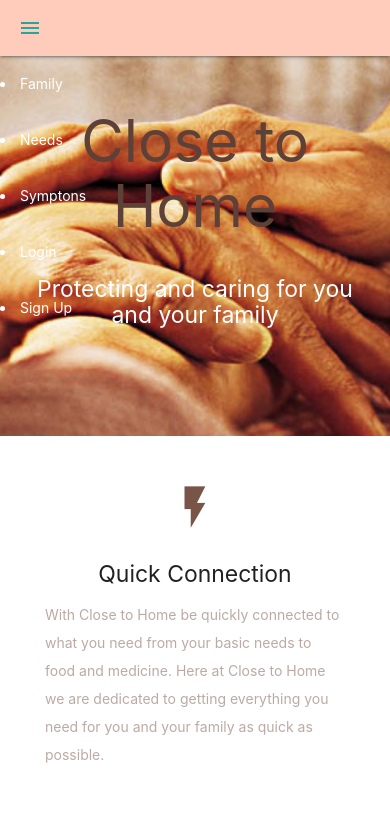
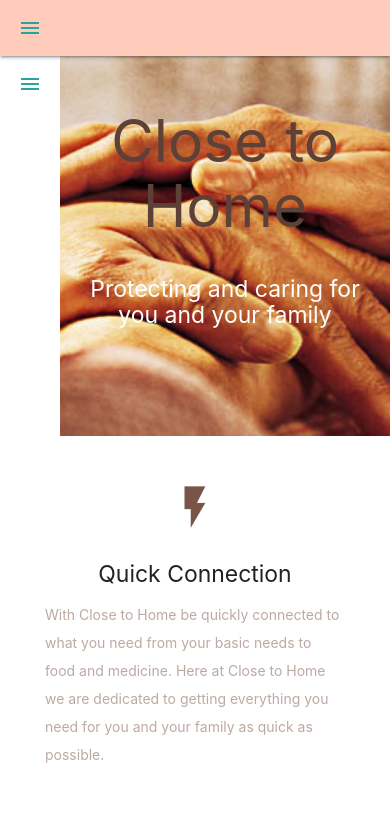
Before and after one commit to rmcmahon91/helpinghand, a website: page public/index.html in a window 390 px wide. Shown: the top 813 px of the page. Drawn offline with nearby package versions, Linux system fonts and the light colour scheme.

Commit message:
new upload

```diff
--- a/public/index.html
+++ b/public/index.html
@@ -24,14 +24,15 @@
           <li><a href="/signup">Sign Up</a></li>
       </ul>
     </div>
-    <a id="nav-mobile" class="sidenav"class="sidenav-trigger"><i class="material-icons">menu</i></a>
-        <li><a href="/information">Family</a></li>
-        <li><a href="/needs">Needs</a></li>
-        <li><a href="/symptons">Symptons</a></li>
-        <li><a href="/login">Login</a></li>
-        <li><a href="/signup">Sign Up</a></li>
+      <ul id="nav-mobile" class="sidenav">
+           <li><a href="/information">Family</a></li>
+          <li><a href="/needs">Needs</a></li>
+          <li><a href="/symptons">Symptons</a></li>
+          <li><a href="/login">Login</a></li>
+          <li><a href="/signup">Sign Up</a></li>
         </ul>
       </ul>
+      <a href="#" data-target="nav-mobile" class="sidenav-trigger"><i class="material-icons">menu</i></a>
     </div>
   </nav>
 
```
Also changed, not shown: public/family.html (+2 -1 lines), public/login.html (+2 -1 lines), public/needs.html (+2 -1 lines), public/signup.html (+2 -1 lines), public/symptons.html (+2 -2 lines).
